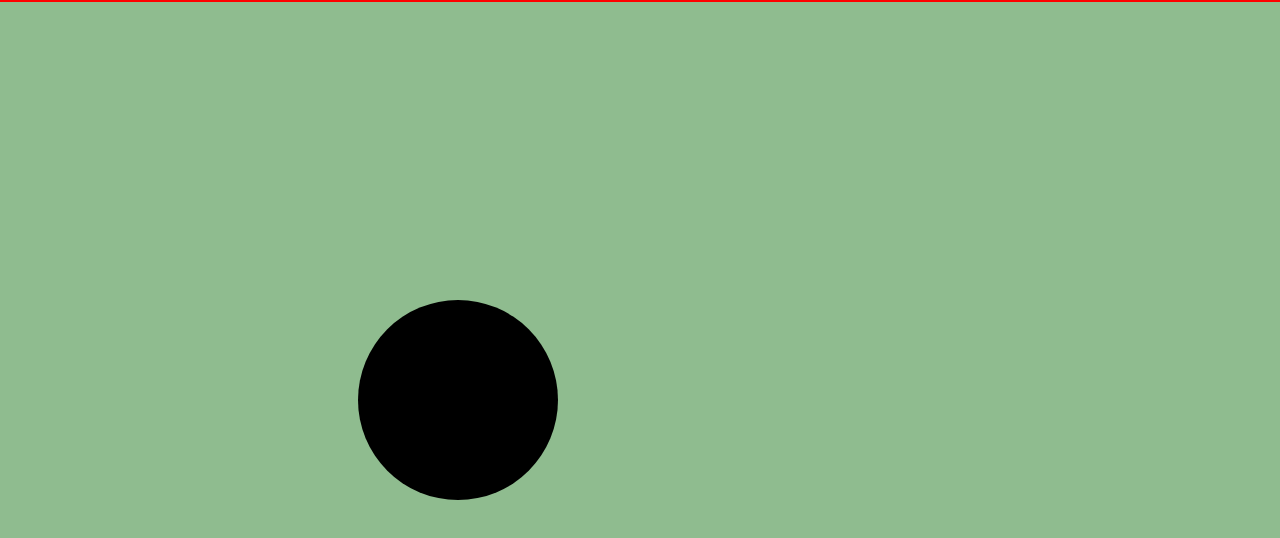
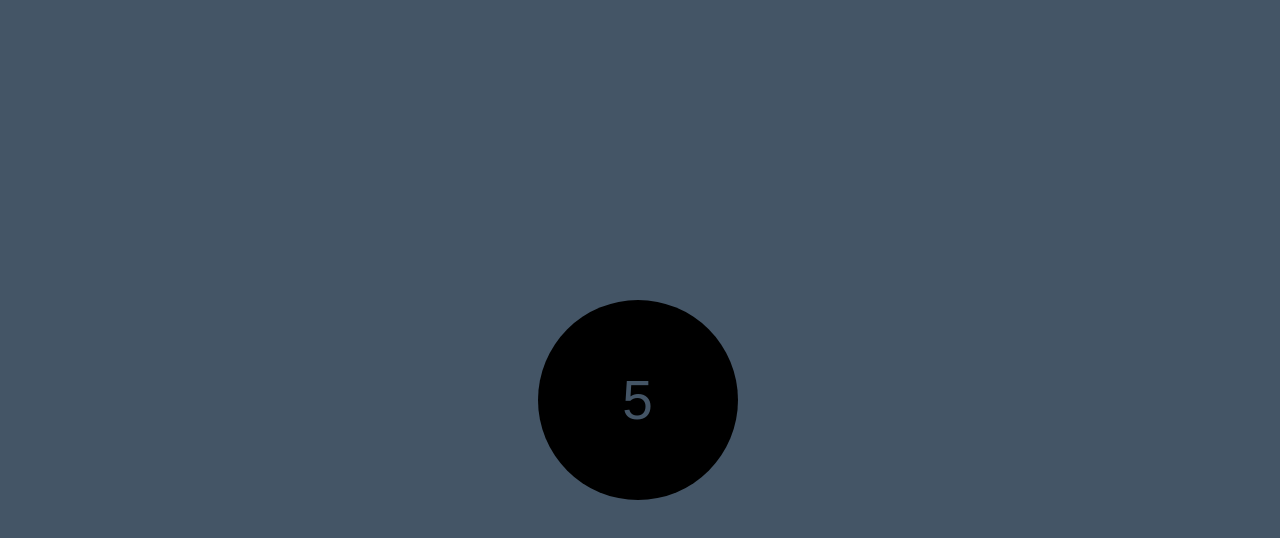
Before and after one commit to Z4CHx/palmodoro-clock-app-freeCodeCamp, a plain HTML site: page index.html in a window 1280 px wide. Drawn offline with nearby package versions, Linux system fonts and the light colour scheme.

Commit message:
make small position adjustments, show default timer value

```diff
--- a/css/main.css
+++ b/css/main.css
@@ -98,26 +98,27 @@ textarea {
 
 
 body {
-    background-color: darkseagreen;
+    background-color: #456;
     color: white;
 }
 
 #timer-container {
     margin: 0 auto;
     text-align: center;
-    border: 1px solid red;
 }
 
 #countdown {
     width: 25vh;
     height: 25vh;
     text-align: center;
-    position: absolute;
+    position: fixed;
     line-height: 25vh;
     border-radius: 50%;
     background-color: black;
-    left: calc(50% - 22vw);
+    left: calc(50% - 8vw);
     top:  calc(50% - 12.5vh);
+    color: #456;
+    font-size: 55px;
 }
 
 
--- a/js/main.js
+++ b/js/main.js
@@ -8,19 +8,20 @@ var display = function(toDisplay){
 };
 
 
+
 var startTimer = function() {
     setInterval(function(){
-        if (length !== 0) {
+        if (length === 0) {
+            clearInterval(startTimer);
+            display("ping!");
+        } else {
             length--;
             display(length);
-        } else {
-            display("ping!");
-            clearInterval(startTimer);
         }
-        }, 1000);
+    }, 1000);
 };
 
-
+display(length);
 startButton.click(startTimer);
 
 });
```
